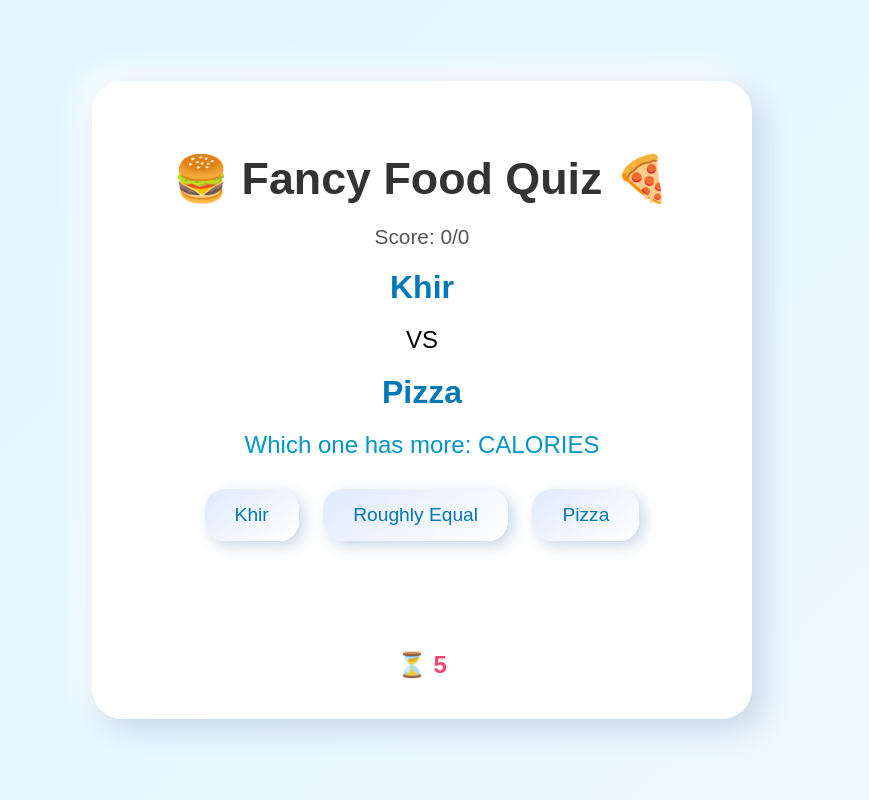
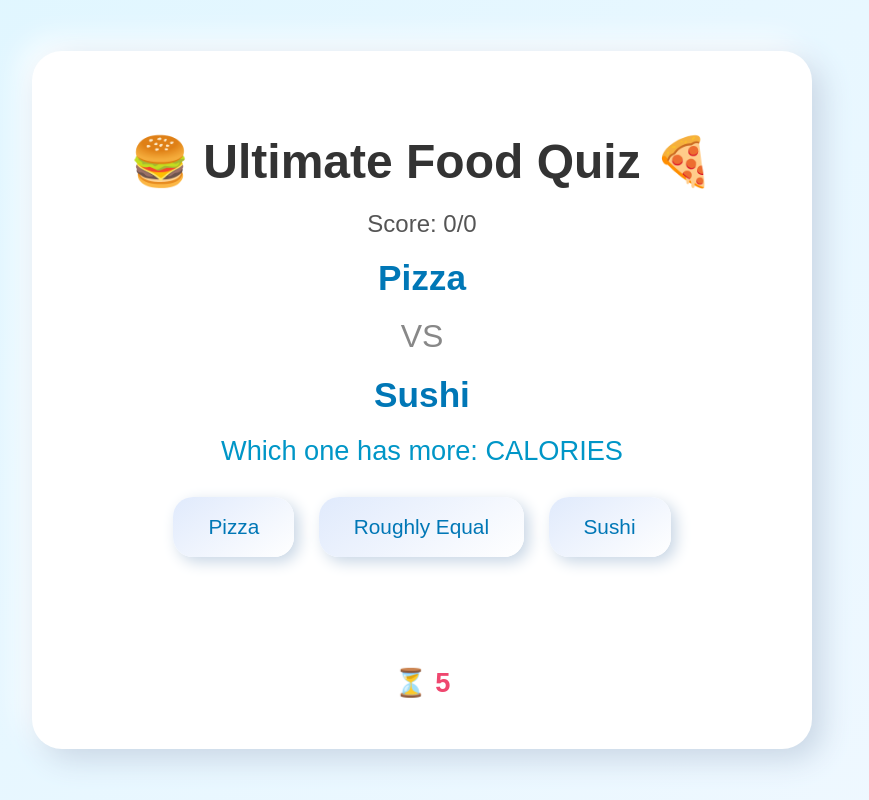
Before and after one commit to ArjunP314/Quiz, a plain HTML site: page index.html in a window 1280 px wide. Shown: the whole page, without its empty margins (218-1087 px from the left). Drawn offline with Linux system fonts and the light colour scheme.

Commit message:
Update index.html

```diff
--- a/index.html
+++ b/index.html
@@ -2,7 +2,7 @@
 <html lang="en">
 <head>
   <meta charset="UTF-8">
-  <title>🍔 Fancy Food Quiz 🍕</title>
+  <title>🍔 Ultimate Food Quiz 🍕</title>
   <style>
     body {
       background: linear-gradient(135deg, #dff6ff, #f0f8ff);
@@ -19,11 +19,11 @@
     .container {
       background: #ffffff;
       border-radius: 30px;
-      padding: 40px 30px;
+      padding: 50px 40px;
       box-shadow: 10px 10px 30px #c8d6e5, -10px -10px 30px #ffffff;
       text-align: center;
       width: 90%;
-      max-width: 600px;
+      max-width: 700px;
       animation: fadeIn 1s ease;
     }
 
@@ -33,26 +33,32 @@
     }
 
     h1 {
-      font-size: 2.8em;
+      font-size: 3em;
       color: #333;
       margin-bottom: 20px;
     }
 
     #score {
-      font-size: 1.3em;
+      font-size: 1.5em;
       margin-bottom: 20px;
       color: #555;
     }
 
     .food {
-      font-size: 2em;
+      font-size: 2.2em;
       margin: 20px 0;
       color: #0077b6;
       font-weight: bold;
     }
 
+    .vs {
+      font-size: 2em;
+      margin: 20px;
+      color: #888;
+    }
+
     .nutrition {
-      font-size: 1.5em;
+      font-size: 1.7em;
       margin: 20px 0;
       color: #0096c7;
       font-weight: 500;
@@ -60,8 +66,8 @@
 
     .buttons button {
       margin: 10px;
-      padding: 15px 30px;
-      font-size: 1.2em;
+      padding: 18px 35px;
+      font-size: 1.3em;
       border-radius: 20px;
       border: none;
       background: linear-gradient(145deg, #e0eafc, #ffffff);
@@ -78,12 +84,12 @@
 
     #result {
       margin-top: 20px;
-      font-size: 1.8em;
+      font-size: 2em;
       min-height: 60px;
     }
 
     #timer {
-      font-size: 1.5em;
+      font-size: 1.7em;
       margin-top: 20px;
       color: #ef476f;
       font-weight: bold;
@@ -101,7 +107,7 @@
 
     @keyframes pop {
       0% { transform: scale(1); }
-      50% { transform: scale(1.2); }
+      50% { transform: scale(1.3); }
       100% { transform: scale(1); }
     }
 
@@ -112,16 +118,43 @@
       75% { transform: translateX(-5px); }
       100% { transform: translateX(0); }
     }
+
+    #confetti {
+      position: absolute;
+      top: 0;
+      left: 0;
+      width: 100%;
+      height: 100%;
+      pointer-events: none;
+      overflow: hidden;
+      z-index: 999;
+    }
+
+    .confetti-piece {
+      position: absolute;
+      width: 10px;
+      height: 10px;
+      background-color: #ff6b6b;
+      opacity: 0.8;
+      animation: confetti-fall 3s linear infinite;
+    }
+
+    @keyframes confetti-fall {
+      0% { transform: translateY(0) rotate(0); }
+      100% { transform: translateY(100vh) rotate(360deg); }
+    }
   </style>
 </head>
 <body>
 
+<div id="confetti"></div>
+
 <div class="container">
-  <h1>🍔 Fancy Food Quiz 🍕</h1>
+  <h1>🍔 Ultimate Food Quiz 🍕</h1>
   <div id="score">Score: 0/0</div>
 
   <div class="food" id="food1">Food 1</div>
-  <div style="font-size: 1.5em;">VS</div>
+  <div class="vs">VS</div>
   <div class="food" id="food2">Food 2</div>
 
   <div class="nutrition" id="nutrition">Which one has more: ???</div>
@@ -139,11 +172,18 @@
 
 <script>
   const foods = [
-    {"name": "Bhat", "calories": 23, "fat": 43, "protein": 54, "carbohydrates": 65, "sodium": 67, "cholestrol": 12},
-    {"name": "Khir", "calories": 34, "fat": 54, "protein": 65, "carbohydrates": 54, "sodium": 34, "cholestrol": 23},
-    {"name": "MoMo", "calories": 76, "fat": 76, "protein": 54, "carbohydrates": 44, "sodium": 33, "cholestrol": 55},
-    {"name": "Pizza", "calories": 11, "fat": 99, "protein": 56, "carbohydrates": 67, "sodium": 63, "cholestrol": 26},
-    {"name": "Pop", "calories": 77, "fat": 66, "protein": 55, "carbohydrates": 44, "sodium": 55, "cholestrol": 65}
+    {name: "Bhat", calories: 23, fat: 43, protein: 54, carbohydrates: 65, sodium: 67, cholestrol: 12},
+    {name: "Khir", calories: 34, fat: 54, protein: 65, carbohydrates: 54, sodium: 34, cholestrol: 23},
+    {name: "MoMo", calories: 76, fat: 76, protein: 54, carbohydrates: 44, sodium: 33, cholestrol: 55},
+    {name: "Pizza", calories: 88, fat: 99, protein: 56, carbohydrates: 67, sodium: 63, cholestrol: 26},
+    {name: "Popcorn", calories: 42, fat: 10, protein: 6, carbohydrates: 74, sodium: 12, cholestrol: 2},
+    {name: "Burger", calories: 290, fat: 19, protein: 17, carbohydrates: 30, sodium: 510, cholestrol: 40},
+    {name: "Ice Cream", calories: 207, fat: 11, protein: 3, carbohydrates: 24, sodium: 80, cholestrol: 44},
+    {name: "Sushi", calories: 200, fat: 5, protein: 10, carbohydrates: 30, sodium: 500, cholestrol: 20},
+    {name: "French Fries", calories: 312, fat: 15, protein: 3.4, carbohydrates: 41, sodium: 210, cholestrol: 0},
+    {name: "Salad", calories: 152, fat: 10, protein: 3, carbohydrates: 12, sodium: 130, cholestrol: 0},
+    {name: "Pasta", calories: 221, fat: 1.3, protein: 8, carbohydrates: 43, sodium: 1, cholestrol: 0},
+    {name: "Taco", calories: 226, fat: 14, protein: 9, carbohydrates: 16, sodium: 340, cholestrol: 30}
   ];
 
   const components = ['calories', 'fat', 'protein', 'carbohydrates', 'sodium', 'cholestrol'];
@@ -199,6 +239,10 @@
       score++;
       document.getElementById('result').innerHTML = '✅ Correct!';
       document.getElementById('result').className = 'correct';
+      if (score >= 5 && (score - 1) < 5) {
+        startConfetti();
+        setTimeout(stopConfetti, 3000);
+      }
     } else {
       document.getElementById('result').innerHTML = '❌ Incorrect!';
       document.getElementById('result').className = 'incorrect';
@@ -222,6 +266,24 @@
     document.getElementById('timer').innerText = `⏳ ${timeLeft}`;
   }
 
+  function startConfetti() {
+    const confetti = document.getElementById('confetti');
+    for (let i = 0; i < 100; i++) {
+      const piece = document.createElement('div');
+      piece.classList.add('confetti-piece');
+      piece.style.left = Math.random() * 100 + 'vw';
+      piece.style.top = Math.random() * -20 + 'vh';
+      piece.style.backgroundColor = `hsl(${Math.random() * 360}, 100%, 70%)`;
+      piece.style.animationDuration = (Math.random() * 2 + 2) + 's';
+      confetti.appendChild(piece);
+    }
+  }
+
+  function stopConfetti() {
+    const confetti = document.getElementById('confetti');
+    confetti.innerHTML = '';
+  }
+
   newQuestion();
 </script>
 
```
